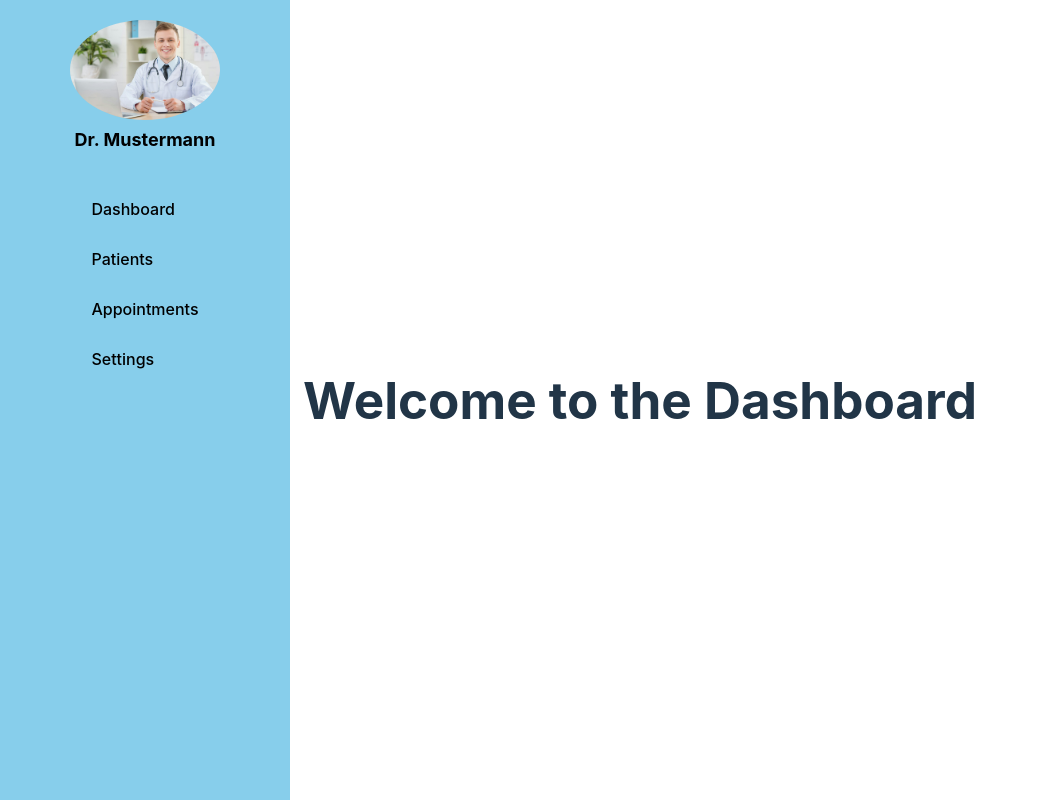
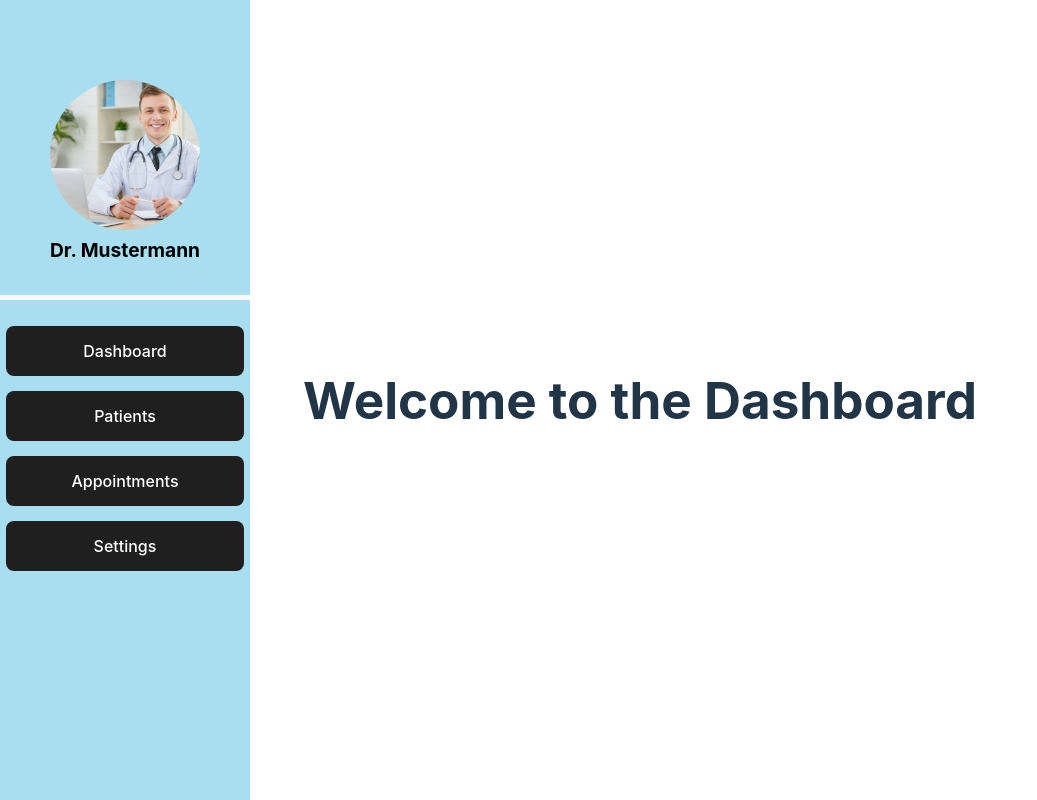
Before and after one commit to Saugat-Pandey/MedicalDashboard, a React (Vite) app: page / in a window 1280 px wide. Shown: the whole page, without its empty margins (0-1037 px from the left). Built offline with nearby package versions, Linux system fonts and the light colour scheme.

Commit message:
update Sidebar component

```diff
--- a/src/components/Sidebar.css
+++ b/src/components/Sidebar.css
@@ -1,32 +1,38 @@
 .sidebar {
-    position: fixed; /* Fix it to the viewport */
-    left: 0; /* Align it to the left edge */
-    top: 0; /* Align it to the top edge */
-    height: 100vh; /* Full height */
-    width: 250px; /* Fixed width */
-    background-color: skyblue; /* Sidebar background color */
-    color: black; /* Text color */
-    display: flex; /* Flex layout for inner items */
-    flex-direction: column; /* Stack items vertically */
-    align-items: center; /* Center horizontally */
-    padding: 20px; /* Inner padding */
+    position: fixed;
+    left: 0;
+    top: 0;
+    height: 100vh;
+    width: 250px;
+    background-color: #a8def0;
+    color: black;
+    display: flex;
+    flex-direction: column;
+    align-items: center;
+    padding: 60px 0;
 }
 
 .doctor-profile {
     text-align: center;
-    margin-bottom: 20px;
+    margin: 20px 0;
+    width: 100%;
 }
 
-.doctor-image {
-    width: 80px; /* Adjust the size of the image */
-    height: 200px;
-    border-radius: 50%; /* Makes the image circular */
-    margin-bottom: 10px;
+.profile-image {
+    width: 150px;
+    height: 150px;
+    object-fit: cover;
+    border-radius: 50%;
 }
 
 h3 {
-    font-size: 18px;
+    font-size: 1.2rem;
+    color: #000;
     margin: 0;
+}
+
+.nav-links {
+    width: 95%;
 }
 
 .nav-links ul {
@@ -37,21 +43,29 @@ h3 {
 
 .nav-links li {
     width: 100%;
-    margin: 10px 0;
+    margin: 15px 0;
 }
 
 .nav-button {
-    width: 100%; /* Adjust width to fit the container */
-    padding: 10px;
-    text-align: left;
-    background-color: transparent;
-    color: black;
-    border: none; /* Remove border */
-    font-size: 16px;
+    width: 100%;
+    padding: 15px;
+    text-align: center;
+    background-color: #1f1f1f;
+    color: white;
+    border: none;
+    font-size: 1rem;
     cursor: pointer;
-    transition: background-color 0.3s;
+    transition: background-color 0.3s ease;
 }
 
 .nav-button:hover {
-    background-color: #0a62ba; /* Darker shade when hovered */
+    background-color: #666;
 }
+
+.divider {
+    border: none;
+    height: 5px;
+    background-color: white;
+    margin: 10px 0;
+    width: 100%;
+}
--- a/src/components/Sidebar.jsx
+++ b/src/components/Sidebar.jsx
@@ -8,9 +8,12 @@ function Sidebar() {
         <aside className="sidebar">
             {/* Doctor's Picture */}
             <div className="doctor-profile">
-                <img src={doctorImage} alt="Doctor" style={{width: '150px', borderRadius: '100%'}}/>
+                <img src={doctorImage} alt="Doctor" className="profile-image"/>
                 <h3>Dr. Mustermann</h3>
             </div>
+
+            {/* Divider Line */}
+            <hr className="divider" />
 
             {/* Navigation Buttons */}
             <nav className="nav-links">
```
